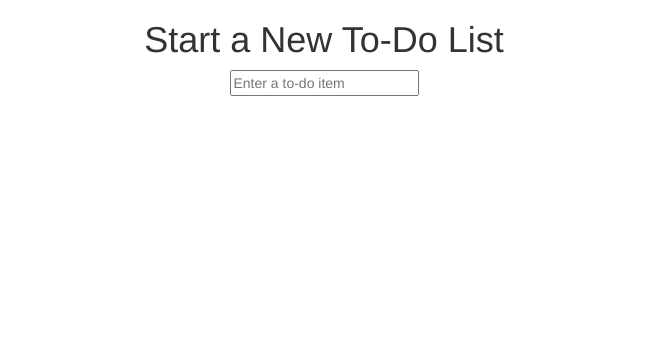
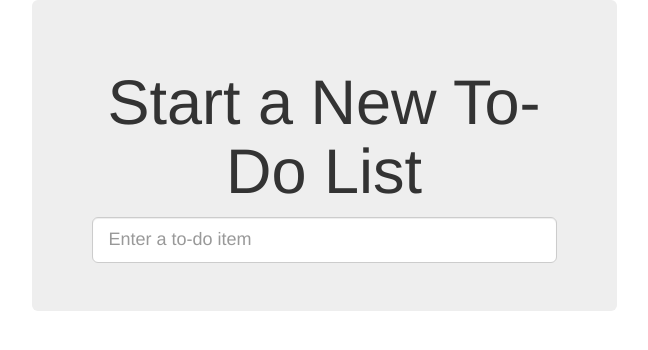
Before and after one commit to chondosha1234/tdd_python, a Django app: page /lists/ in a window 1280 px wide. Shown: the top 350 px of the page, without its empty margins (316-964 px from the left). Run offline with Django 3.2, Linux system fonts and the light colour scheme; some libraries are stand-ins or nearby versions.

Commit message:
updated bootstrap styling

```diff
--- a/superlists/functional_tests/tests.py
+++ b/superlists/functional_tests/tests.py
@@ -1,12 +1,13 @@
 from selenium import webdriver
 from selenium.webdriver.common.by import By
 from selenium.webdriver.common.keys import Keys
-from django.test import LiveServerTestCase
+#from django.test import LiveServerTestCase
+from django.contrib.staticfiles.testing import StaticLiveServerTestCase
 from django.urls import reverse
 import unittest
 import time
 
-class NewVisitorTest(LiveServerTestCase):
+class NewVisitorTest(StaticLiveServerTestCase):
 
     def setUp(self):
         self.browser = webdriver.Firefox()
--- /dev/null
+++ b/superlists/lists/static/css/base.css
@@ -0,0 +1,3 @@
+.id_new_item {
+  margin-top: 5px;
+}
--- a/superlists/lists/templates/base.html
+++ b/superlists/lists/templates/base.html
@@ -6,20 +6,21 @@
   <title>To-Do lists</title>
   <meta name="viewport" content="width=device-width, initial-scale=1.0">
   <link href="{% static 'bootstrap/css/bootstrap.min.css' %}" rel="stylesheet" media="screen">
+  <link href="{% static 'css/base.css' %}" rel="stylesheet" type="text/css"/>
 </head>
 
 <body>
   <div class="container">
 
     <div class="row">
-      <div class="col-md-6 col-md-offset-3">
+      <div class="col-md-6 col-md-offset-3 jumbotron">
         <div class="text-center">
 
           <h1>{% block header %}{% endblock %}</h1>
 
           <form method="POST" action="{% block action %}{% endblock %}">
             {% csrf_token %}
-            <input name="item_text" id="id_new_item" placeholder="Enter a to-do item"/>
+            <input name="item_text" id="id_new_item" class="form-control input-lg" placeholder="Enter a to-do item"/>
           </form>
         </div>
       </div>
--- a/superlists/lists/templates/list.html
+++ b/superlists/lists/templates/list.html
@@ -5,7 +5,7 @@
 {% block action %}/lists/{{ list.id }}/add_item{% endblock %}
 
 {% block table %}
-    <table id="id_list_table">
+    <table id="id_list_table" class="table">
       {% for item in list.item_set.all %}
         <tr><td>{{forloop.counter}}: {{ item.text }} </td></tr>
       {% endfor %}
```
Also changed, not shown: superlists/db.sqlite3, 1 other file.
